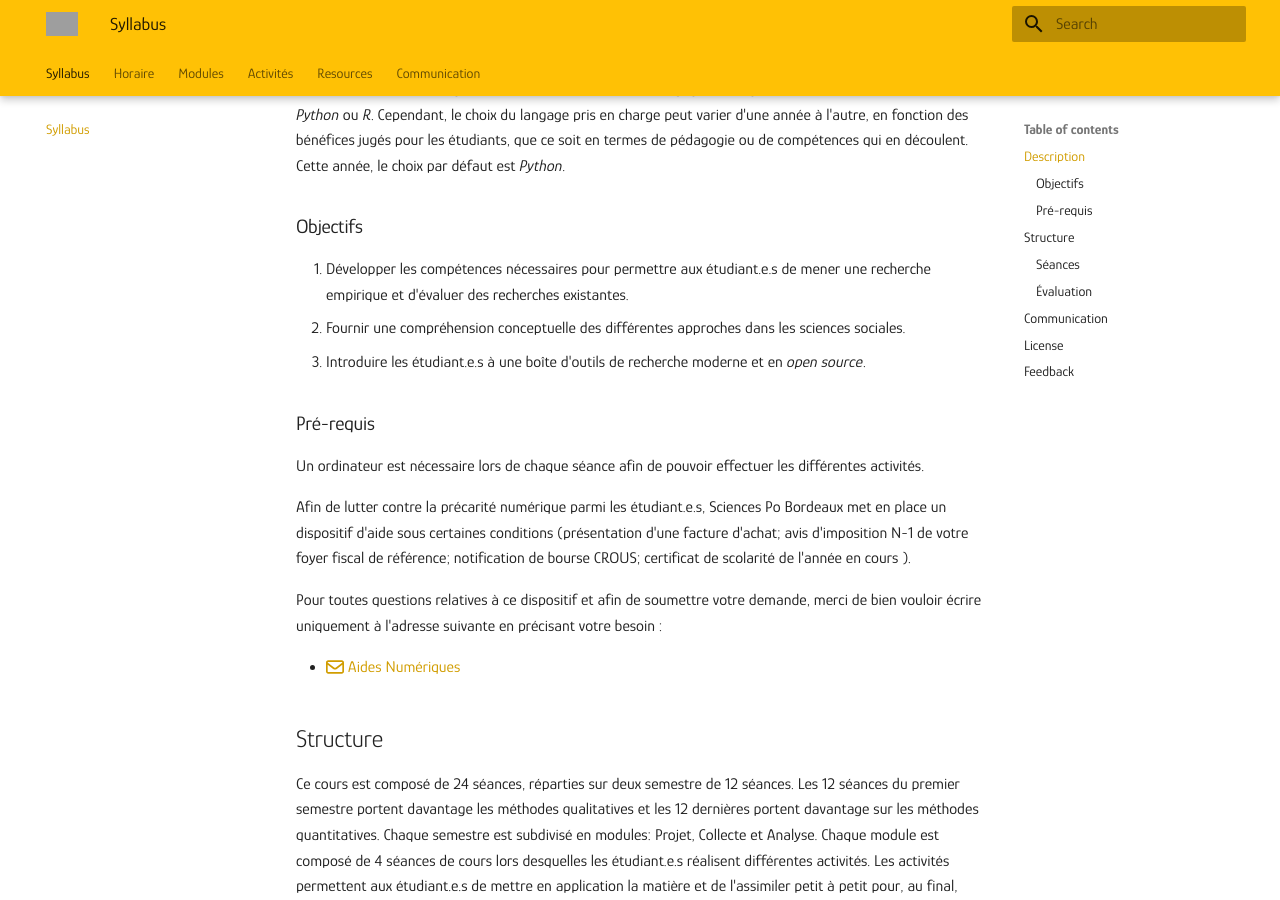
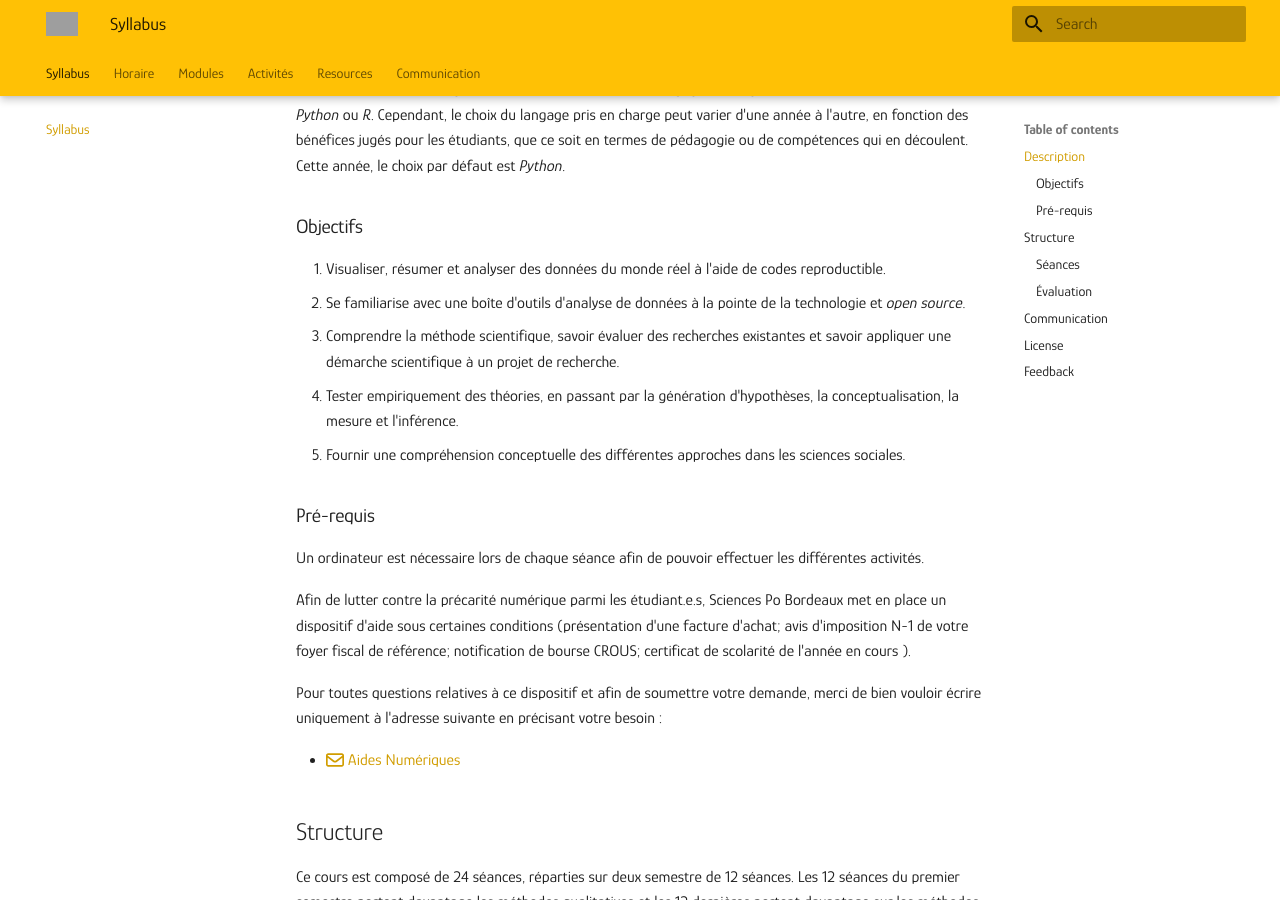
Before and after one commit to mickaeltemporao/mdss, an MkDocs documentation site: the page built from docs/index.md, in a window 1280 px wide and 900 px high, scrolled down 1129 px. Built offline with MkDocs 1.6.1 and Material for MkDocs 9.7.7, drawn with Linux system fonts in a browser that asks for light colours; grey boxes are pictures that could not be loaded.

Commit message:
update index

```diff
--- a/docs/index.md
+++ b/docs/index.md
@@ -18,9 +18,11 @@ Un support d'apprentissage sera fourni pour au moins un langage de programmation
 
 
 ### Objectifs
-1. Développer les compétences nécessaires pour permettre aux étudiant.e.s de mener une recherche empirique et d'évaluer des recherches existantes.
-2. Fournir une compréhension conceptuelle des différentes approches dans les sciences sociales.
-3. Introduire les étudiant.e.s à une boîte d'outils de recherche moderne et en *open source*.
+1. Visualiser, résumer et analyser des données du monde réel à l'aide de codes reproductible.
+2. Se familiarise avec une boîte d'outils d'analyse de données à la pointe de la technologie et *open source*.
+3. Comprendre la méthode scientifique, savoir évaluer des recherches existantes et savoir appliquer une démarche scientifique à un projet de recherche.
+4. Tester empiriquement des théories, en passant par la génération d'hypothèses, la conceptualisation, la mesure et l'inférence.
+5. Fournir une compréhension conceptuelle des différentes approches dans les sciences sociales.
 
 
 ### Pré-requis
```
